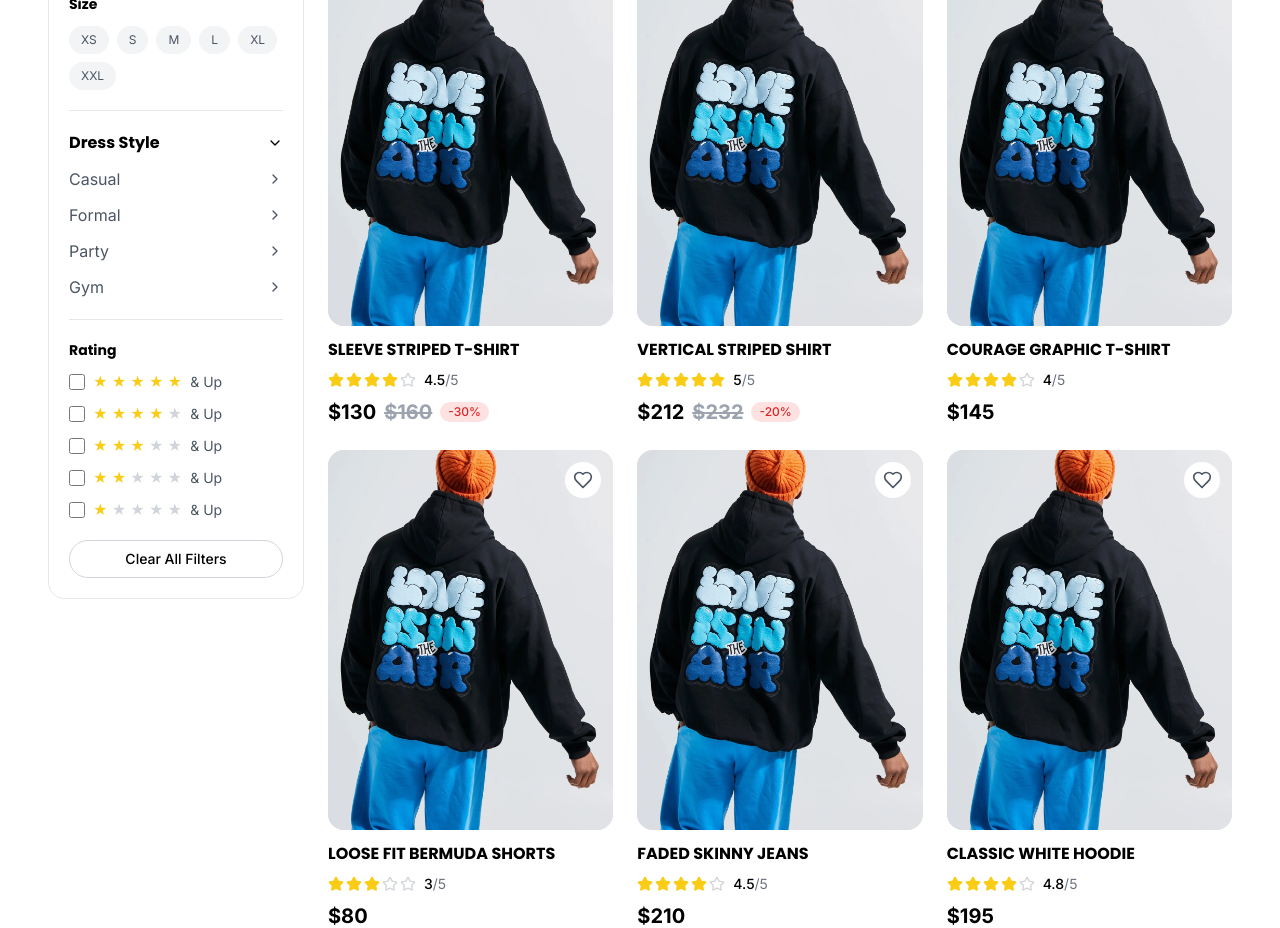
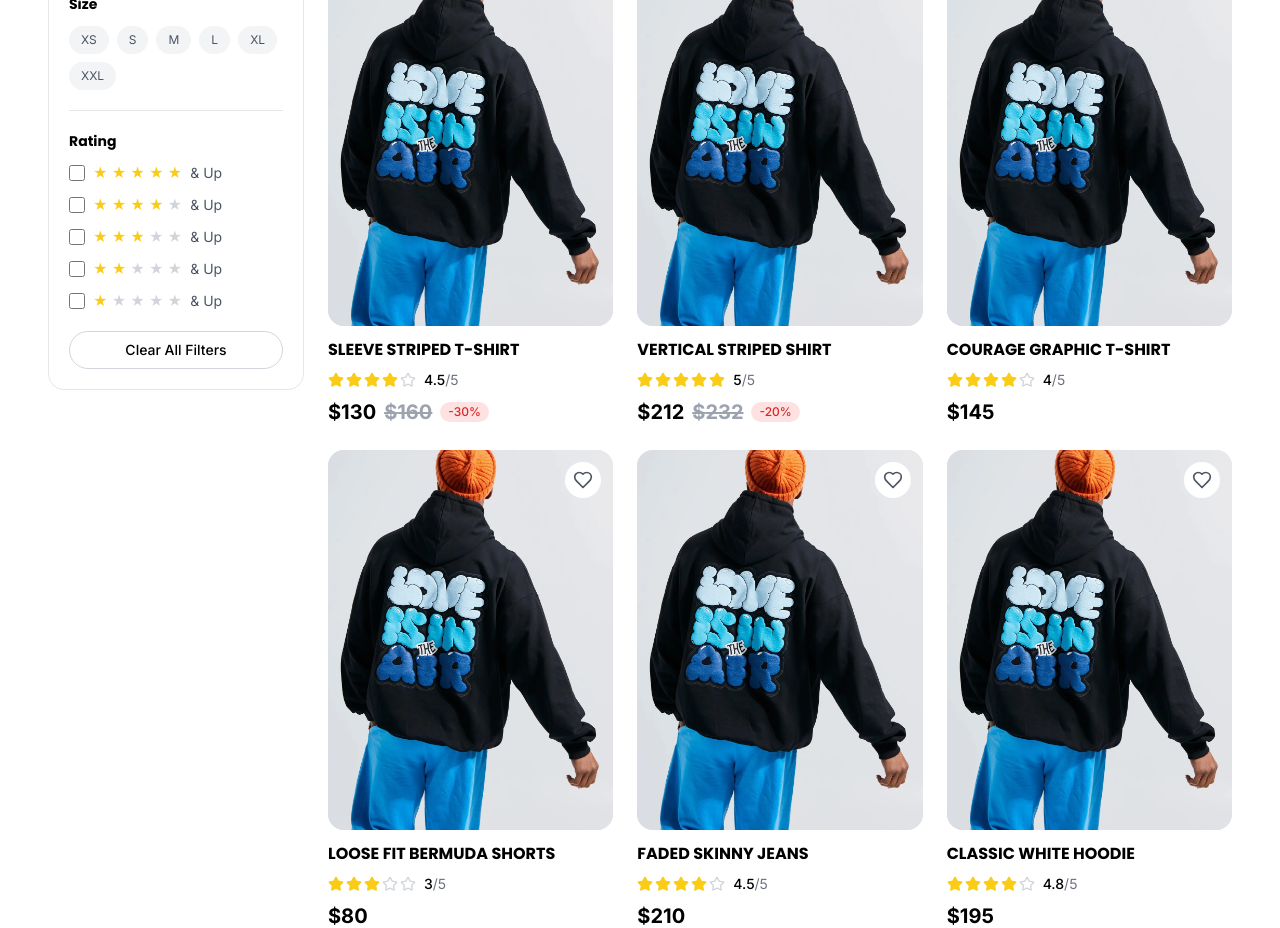
Before and after one commit to nbminh24/KLTN_FE, a Next.js app: page /new-arrivals in a window 1280 px wide. Shown: the part 1040-1968 px from the top of the page. Built offline with nearby package versions, Linux system fonts and the light colour scheme.

Commit message:
adjust UI

```diff
--- a/app/new-arrivals/page.tsx
+++ b/app/new-arrivals/page.tsx
@@ -189,22 +189,6 @@ export default function NewArrivalsPage() {
 
                 <hr className="border-gray-200" />
 
-                {/* Dress Style */}
-                <div className="space-y-3">
-                  <div className="flex items-center justify-between">
-                    <h4 className="font-bold">Dress Style</h4>
-                    <ChevronDown className="w-4 h-4" />
-                  </div>
-                  {['Casual', 'Formal', 'Party', 'Gym'].map((style) => (
-                    <div key={style} className="flex items-center justify-between text-gray-600 cursor-pointer hover:text-black">
-                      <span>{style}</span>
-                      <ChevronRight className="w-4 h-4" />
-                    </div>
-                  ))}
-                </div>
-
-                <hr className="border-gray-200" />
-
                 {/* Rating */}
                 <div className="space-y-3">
                   <h4 className="font-bold text-sm">Rating</h4>
--- a/app/products/page.tsx
+++ b/app/products/page.tsx
@@ -213,22 +213,6 @@ export default function ProductsPage() {
                   ))}
                 </div>
 
-                <hr className="border-gray-200" />
-
-                {/* Dress Style */}
-                <div className="space-y-3">
-                  <div className="flex items-center justify-between">
-                    <h4 className="font-bold">Dress Style</h4>
-                    <ChevronDown className="w-4 h-4" />
-                  </div>
-                  {['Casual', 'Formal', 'Party', 'Gym'].map((style) => (
-                    <div key={style} className="flex items-center justify-between text-gray-600 cursor-pointer hover:text-black">
-                      <span>{style}</span>
-                      <ChevronRight className="w-4 h-4" />
-                    </div>
-                  ))}
-                </div>
-
                 <button
                   onClick={() => {
                     setSelectedCategories([]);
--- a/app/sale/page.tsx
+++ b/app/sale/page.tsx
@@ -220,22 +220,6 @@ export default function SalePage() {
 
                 <hr className="border-gray-200" />
 
-                {/* Dress Style */}
-                <div className="space-y-3">
-                  <div className="flex items-center justify-between">
-                    <h4 className="font-bold">Dress Style</h4>
-                    <ChevronDown className="w-4 h-4" />
-                  </div>
-                  {['Casual', 'Formal', 'Party', 'Gym'].map((style) => (
-                    <div key={style} className="flex items-center justify-between text-gray-600 cursor-pointer hover:text-black">
-                      <span>{style}</span>
-                      <ChevronRight className="w-4 h-4" />
-                    </div>
-                  ))}
-                </div>
-
-                <hr className="border-gray-200" />
-
                 {/* Discount Range */}
                 <div className="space-y-3">
                   <h4 className="font-bold text-sm">Discount</h4>
```
